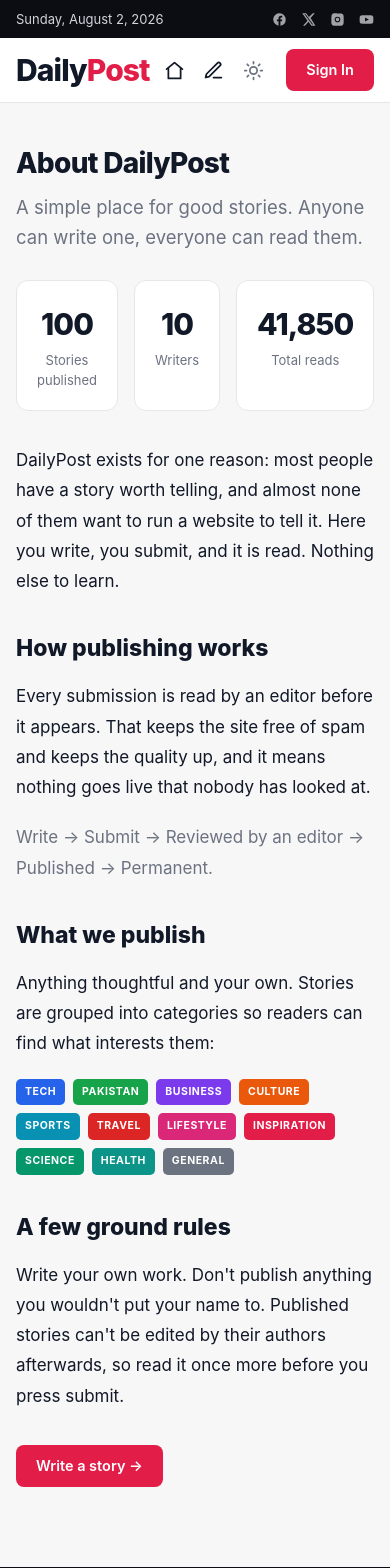
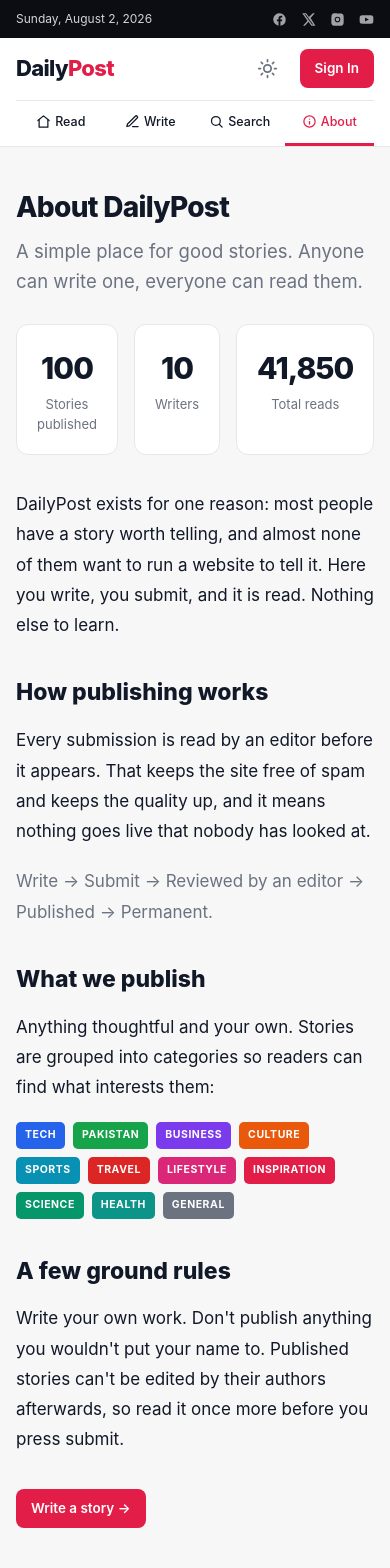
Before and after one commit to TaimourKhan2132/dailypost, a PHP site: page /about.php in a window 390 px wide. Shown: the top 1568 px of the page. Run offline with PHP 8.4, Linux system fonts and the light colour scheme; data comes from the database, SQL or seed files in the repository.

Commit message:
Fix mobile navigation and hero caption overlap
On a phone the nav was squeezed between the logo and the Sign In button with overflow-x auto, so Search and About were silently clipped off the edge and the remaining items showed as bare icons with no labels. The nav now takes its own full-width row beneath the logo, with all four labels visible.

Also found while verifying: the hero kept its wide desktop aspect ratio on phones, leaving it too short for a two-line headline plus byline, so the caption overflowed upward and collided with the Featured Story flag. Taller box and smaller headline at narrow widths.

Verified by rendering the real page in headless Edge inside 375px and 360px iframes.

Co-Authored-By: Claude Opus 5 <noreply@anthropic.com>

```diff
--- a/DailyPost_PHP_MySQL_Demo_100/assets/css/dailypost.css
+++ b/DailyPost_PHP_MySQL_Demo_100/assets/css/dailypost.css
@@ -589,20 +589,70 @@ a   { color: inherit; text-decoration: none; }
 @media (max-width: 860px) {
   .wrap { padding: 0 16px; }
   .topbar .welcome, .site-header .logo .tag { display: none; }
-  .site-header .wrap { height: 64px; gap: 14px; }
-  .mainnav { gap: 18px; margin: 0; overflow-x: auto; }
-  .mainnav a span { display: none; }
-  .mainnav svg { width: 21px; height: 21px; }
+
+  /* On a phone the nav drops onto its own full-width row beneath
+     the logo. Squeezing it alongside the logo and the Sign In
+     button left no space for words, so Read and Write were showing
+     as bare icons - which tells a first-time visitor nothing. */
+  .site-header .wrap {
+    height: auto;
+    gap: 12px;
+    flex-wrap: wrap;
+    padding-top: 11px;
+  }
+  .logo { flex: 1 1 auto; }
+  .logo .name { font-size: 25px; }
+  .header-actions { flex: 0 0 auto; }
+
+  .mainnav {
+    order: 3;
+    flex: 1 0 100%;
+    margin: 0;
+    gap: 0;
+    height: 46px;
+    justify-content: space-between;
+    border-top: 1px solid var(--border);
+  }
+  .mainnav a {
+    flex: 1;
+    justify-content: center;
+    gap: 6px;
+    font-size: 13.5px;
+    padding-top: 0;
+  }
+  .mainnav svg { width: 17px; height: 17px; }
+
   .home-top { grid-template-columns: 1fr; }
   .card-row { grid-template-columns: repeat(2, minmax(0,1fr)); }
   .pick-row { grid-template-columns: 1fr; }
   .two-up { grid-template-columns: 1fr; }
   .site-footer .cols { grid-template-columns: 1fr 1fr; }
-  .hero .copy { padding: 20px; }
+
+  /* The desktop hero is a wide, shallow banner. At phone width the
+     same box is only ~230px tall, which is not enough for a
+     two-line headline plus the byline - the caption overflowed
+     upward and sat on top of the Featured Story flag. Taller box,
+     smaller headline. */
+  .hero { aspect-ratio: 4 / 3.9; }
+  .hero .copy { padding: 16px; }
+  .hero .copy h2 { font-size: 22px; margin: 10px 0 8px; }
   .hero .copy p { display: none; }
+  .hero .byline { gap: 10px 14px; font-size: 12.5px; }
+  .featured-flag { top: 12px; left: 12px; font-size: 11.5px; padding: 5px 10px; }
+  .hero-nav { width: 34px; height: 34px; top: 34%; }
 }
 
 @media (max-width: 520px) {
   .card-row { grid-template-columns: 1fr; }
   .site-footer .cols { grid-template-columns: 1fr; }
 }
+
+/* Small phones. The four labels still fit, but only just, so the
+   text and icons come down a little rather than wrapping. */
+@media (max-width: 400px) {
+  .mainnav a { font-size: 12.5px; gap: 4px; }
+  .mainnav svg { width: 15px; height: 15px; }
+  .logo .name { font-size: 22px; }
+  .btn { padding: 9px 15px; font-size: 13.5px; }
+  .topbar .wrap { font-size: 12px; }
+}
```
